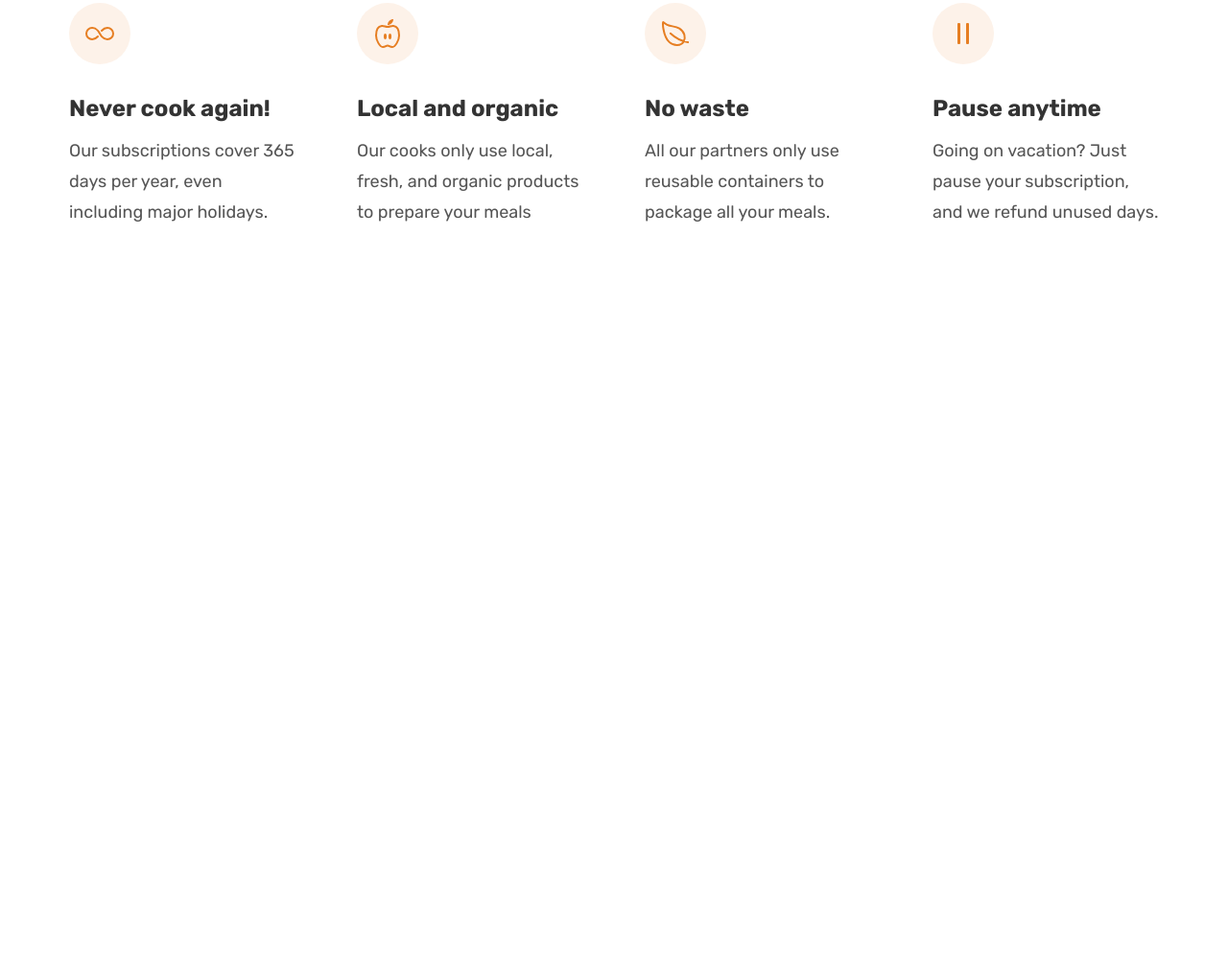
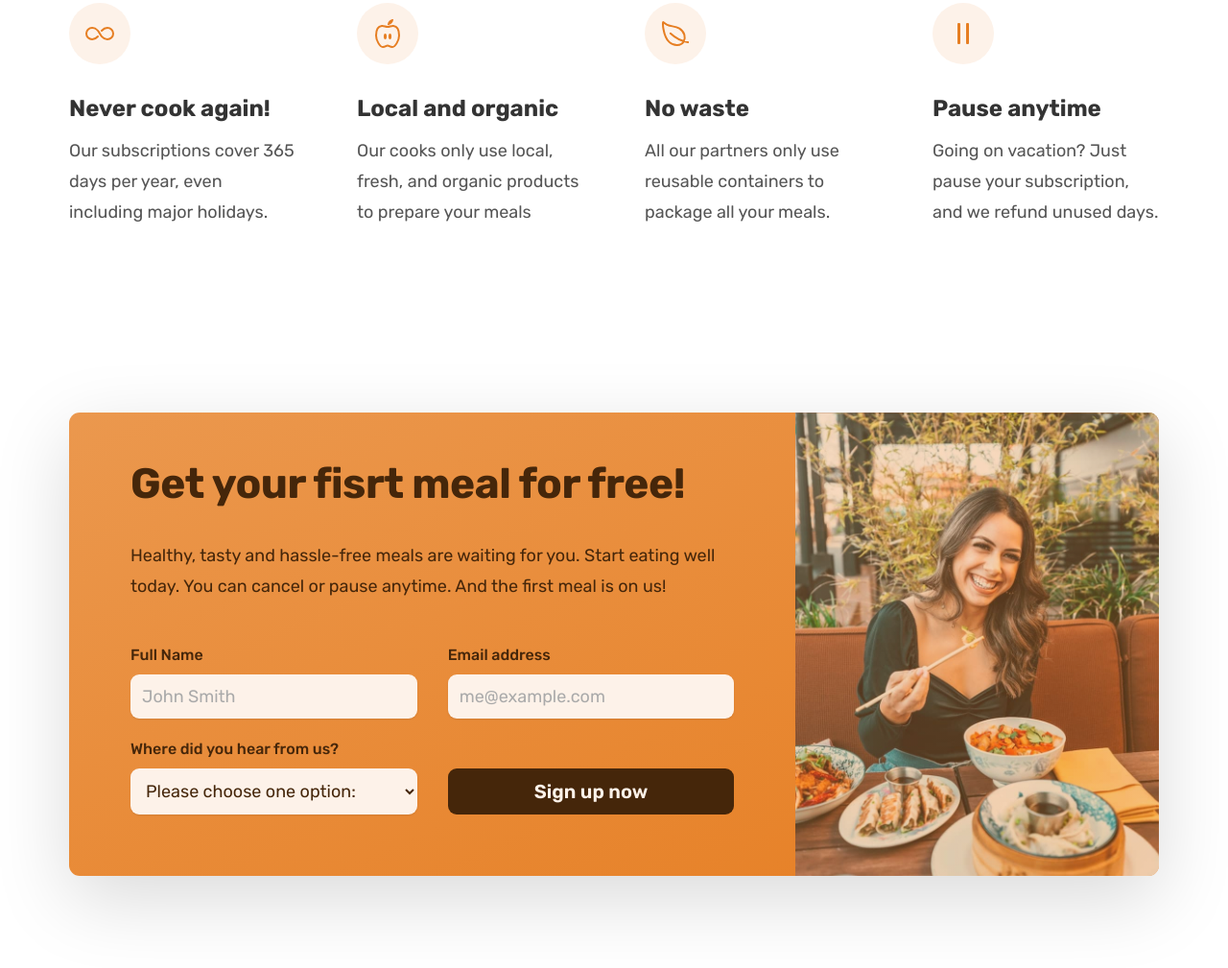
Before and after one commit to 02abhishekchoudhary/Dailyfood, a plain HTML site: page index.html in a window 1280 px wide. Shown: the part 5624-6633 px from the top of the page at 96% size. Before the commit the page ends 5958 px from the top, so only its background shows below. Drawn offline with nearby package versions, Linux system fonts and the light colour scheme.

Commit message:
Call to action section done

```diff
--- a/css/general.css
+++ b/css/general.css
@@ -149,6 +149,7 @@ body {
   letter-spacing: 0.75px;
 }
 
+.btn,
 .btn:link,
 .btn:visited {
   display: inline-block;
@@ -157,6 +158,10 @@ body {
   font-weight: 600;
   padding: 1.6rem 3.2rem;
   border-radius: 9px;
+  /* Only necessary for btn class */
+  border: none;
+  cursor: pointer;
+  font-family: inherit;
   /* transition: background-color 0.3s; */
   transition: all 0.3s;
 }
@@ -184,6 +189,18 @@ body {
   /* border: 3px solid #fff; */
   /* Trick to add border inside */
   box-shadow: inset 0 0 0 3px #fff;
+}
+
+.btn--form{
+  background-color: #45260a;
+  color: #fdf2e9;
+  align-self: end;
+  padding: 1.2rem;
+}
+
+.btn--form:hover{
+  background-color: #fff;
+  color: #555;
 }
 
 .link:link,
@@ -222,6 +239,13 @@ body {
   color: #e67e22;
 }
 
+*:focus{
+  outline: none;
+  /* outline: 4px dotted #e67e22; */
+  /* outline-offset: 8px; */
+  box-shadow: 0 0 0 0.8rem rgba(230, 125, 34, 0.5);
+}
+
 /* Helper /settings classes */
 
 .margin-right-sm {
--- a/css/style.css
+++ b/css/style.css
@@ -375,7 +375,7 @@
   font-weight: 700;
   background-color: #ffd43b;
   padding: 0.8rem 8rem;
-  transform:rotate(45deg) ;
+  transform: rotate(45deg);
 }
 
 .plan-header {
@@ -416,13 +416,13 @@
   margin-top: 4.8rem;
 }
 
-.plan-details{
+.plan-details {
   font-size: 1.6rem;
   line-height: 1.6;
   text-align: center;
 }
 
-.feature-icon{
+.feature-icon {
   color: #e67e22;
   height: 3.2rem;
   width: 3.2rem;
@@ -433,14 +433,92 @@
 
 }
 
-.feature-title{
+.feature-title {
   font-size: 2.4rem;
   color: #333;
   font-weight: 700;
   margin-bottom: 1.6rem;
 }
 
-.feature-text{
+.feature-text {
   font-size: 1.8rem;
   line-height: 1.8;
 }
+
+/* CTA Section */
+
+.section-cta {
+  padding: 9.6rem 0;
+}
+
+.cta {
+  display: grid;
+  grid-template-columns: 2fr 1fr;
+  /* background-color: #e67e22; */
+  box-shadow: 0 2.4rem 8rem rgba(0, 0, 0, 0.15);
+  border-radius: 11px;
+  background-image: linear-gradient(to right bottom, #eb984e, #e67e22);
+  overflow: hidden;
+}
+
+.cta-text-box {
+  padding: 4.8rem 6.4rem 6.4rem 6.4rem;
+  color: #45260a;
+}
+
+.cta .heading-secondary{
+  /* color: #45260a */
+  color: inherit;
+
+  margin-bottom: 3.2rem;
+}
+
+.cta-text{
+  font-size: 1.8rem;
+  line-height: 1.8;
+  margin-bottom: 4.8rem;
+}
+
+.cta-img-box {
+  background-image: linear-gradient(to right bottom,
+      rgba(235, 151, 78, 0.35), rgba(230, 125, 34, 0.35)),
+    url('../img/eating.jpg');
+  background-size: cover;
+  background-position: center;
+}
+
+.cta-form{
+  display: grid;
+  grid-template-columns: 1fr 1fr;
+  column-gap: 3.2rem;
+  row-gap: 2.4rem;
+}
+
+.cta-form label{
+  display: block;
+  font-size: 1.6rem;
+  font-weight: 500;
+  margin-bottom: 1.2rem;
+}
+
+.cta-form input,
+.cta-form select{
+  width: 100%;
+  padding: 1.2rem;
+  font-size: 1.8rem;
+  font-family: inherit;
+  color: inherit;
+  border: none;
+  background-color: #fdf2e9;
+  border-radius: 9px;
+  box-shadow: 0 1px 2px rgba(0, 0, 0, 0.1);
+}
+
+.cta-form input::placeholder{
+  color: #aaa;
+}
+
+.cta *:focus {
+  outline: none;
+  box-shadow: 0 0 0 0.8rem rgba(253, 242, 233, 0.5);
+}
--- a/index.html
+++ b/index.html
@@ -390,44 +390,80 @@
 
       <div class="container grid grid--4-cols">
         <div class="feature">
-          <ion-icon
-          class="feature-icon"
-          name="infinite-outline"></ion-icon>
+          <ion-icon class="feature-icon" name="infinite-outline"></ion-icon>
           <p class="feature-title">Never cook again!</p>
           <p class="feature-text">
             Our subscriptions cover 365 days per year, even including major holidays.
           </p>
         </div>
         <div class="feature">
-          <ion-icon
-          class="feature-icon"
-          name="nutrition-outline"></ion-icon>
+          <ion-icon class="feature-icon" name="nutrition-outline"></ion-icon>
           <p class="feature-title">Local and organic</p>
           <p class="feature-text">
             Our cooks only use local, fresh, and organic products to prepare your meals
           </p>
         </div>
         <div class="feature">
-          <ion-icon
-          class="feature-icon"
-          name="leaf-outline"></ion-icon>
+          <ion-icon class="feature-icon" name="leaf-outline"></ion-icon>
           <p class="feature-title">No waste</p>
           <p class="feature-text">
             All our partners only use reusable containers to package all your meals.
           </p>
         </div>
         <div class="feature">
-          <ion-icon
-          class="feature-icon"
-          name="pause-outline"></ion-icon>
+          <ion-icon class="feature-icon" name="pause-outline"></ion-icon>
           <p class="feature-title">Pause anytime</p>
           <p class="feature-text">
             Going on vacation? Just pause your subscription, and we refund unused days.
           </p>
         </div>
+      </div>
+    </section>
 
+    <!-- Call to action section -->
+    <section class="section-cta">
+      <div class="container">
+        <div class="cta">
+          <div class="cta-text-box">
+            <h2 class="heading-secondary">
+              Get your fisrt meal for free!
+            </h2>
+            <p class="cta-text">
+              Healthy, tasty and hassle-free meals are waiting for you. Start eating well today. You can cancel or pause
+              anytime. And
+              the first meal is on us!
+            </p>
+            <form class="cta-form" action="#">
+
+              <div>
+                <label for="full-name">Full Name</label>
+                <input id="full-name" type="text" placeholder="John Smith" required />
+              </div>
+
+              <div>
+                <label for="email">Email address</label>
+                <input id="email" type="email" placeholder="me@example.com" required />
+              </div>
+
+              <div>
+                <label for="select-where">Where did you hear from us?</label>
+                <select name="" id="select-where" required>
+                  <option value="">Please choose one option:</option>
+                  <option value="friends">Friends and family</option>
+                  <option value="youtube">YouTube video</option>
+                  <option value="podcast">Podcast</option>
+                  <option value="facebook">Facebook ad</option>
+                  <option value="others">Others</option>
+                </select>
+              </div>
+
+              <button class="btn btn--form">Sign up now</button>
+
+            </form>
+          </div>
+          <div class="cta-img-box" role="img" aria-label="Woman enjoying food"></div>
+        </div>
       </div>
-
     </section>
 
   </main>
```
